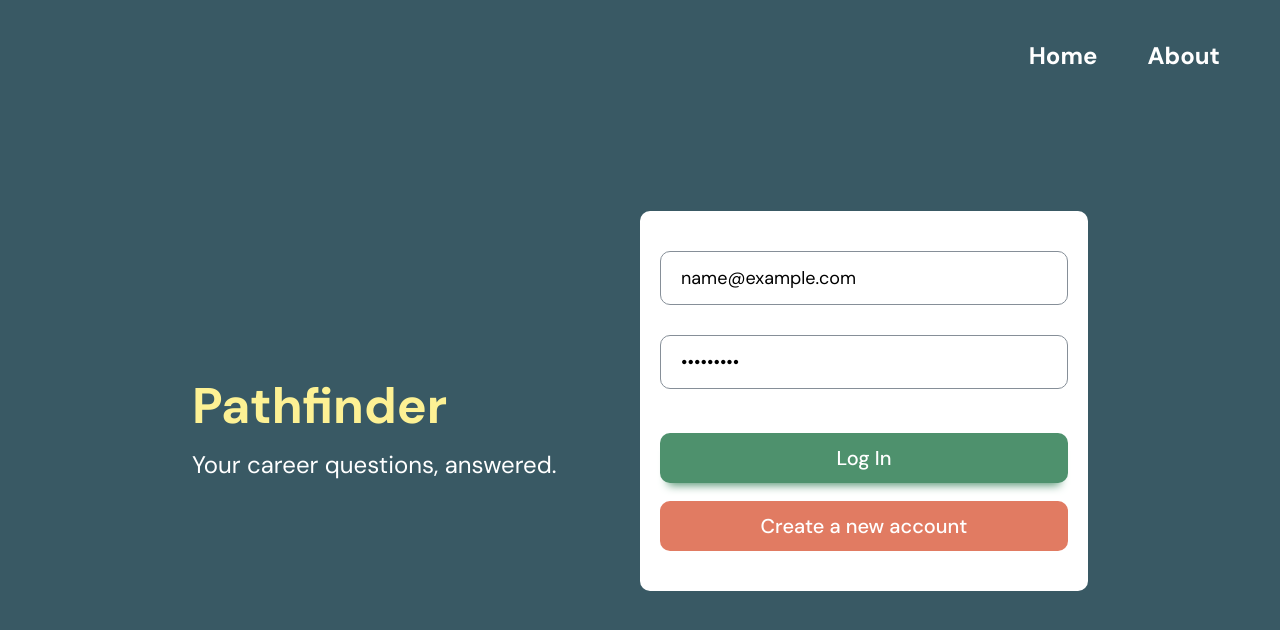
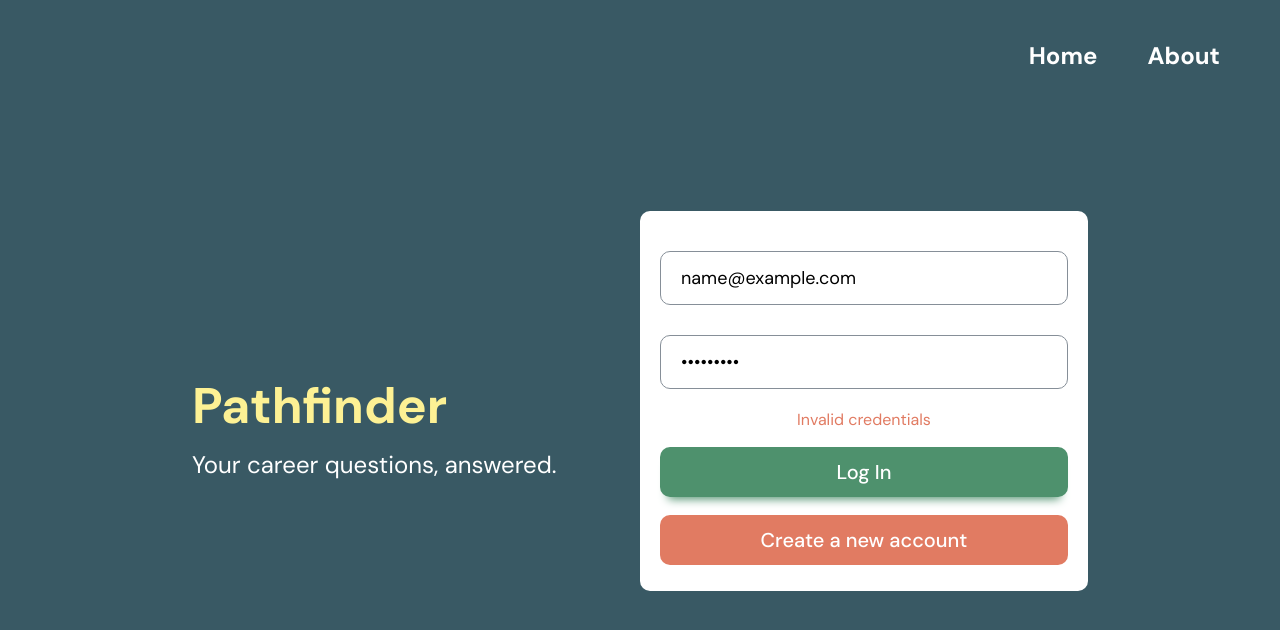
Before and after one commit to jamesmwu/Pathfinder, a React (Create React App) app in the folder frontend/: page /login in a window 1280 px wide. Both pictures are taken after typing "name@example.com", "Sample123" into the empty fields and a click on the button "Log In". Shown: the top 630 px of the page. Built offline with nearby package versions, Linux system fonts and the light colour scheme; no server answers.

Commit message:
Updated visual UI to show error if login or registration fails

```diff
--- a/frontend/src/pages/HomePage.js
+++ b/frontend/src/pages/HomePage.js
@@ -37,7 +37,7 @@ export default function HomePage() {
     useEffect(() => {
         socketRef.current = socketIO.connect(`${process.env.REACT_APP_BACKEND_URL}?userId=${user._id}`);
         return () => socketRef.current.disconnect();
-    }, []);
+    }, [user._id]);
 
     const openModal = () => {
         setIsOpen(true);
@@ -204,7 +204,7 @@ export default function HomePage() {
         return () => {
             socketRef.current.off('private message', addMessage);
         };
-    }, [connections]);
+    }, [connections, tab, currentSelectedConnection]);
 
     return (
         <div className="home-page">
--- a/frontend/src/pages/LoginPage.js
+++ b/frontend/src/pages/LoginPage.js
@@ -1,4 +1,4 @@
-import { useContext, useRef, useCallback } from "react";
+import { useContext, useRef, useCallback, useState } from "react";
 import { useNavigate } from 'react-router-dom';
 import "../styles/loginPage.css";
 import { AuthContext } from "../context/AuthContext";
@@ -13,6 +13,8 @@ export default function Login() {
 
     const { isFetching, dispatch } = useContext(AuthContext);
 
+    const [error, setError] = useState(false);
+
     const handleClick = async (e) => {
         e.preventDefault();
         loginCall(
@@ -23,8 +25,12 @@ export default function Login() {
                 if (loginStatus === "LOGIN_SUCCESS") {
                     navigate("/");
                 }
+                else {
+                    setError(true);
+                }
             })
             .catch((error) => {
+                setError(true);
                 console.log(error);
             });
     };
@@ -58,6 +64,7 @@ export default function Login() {
                         </div>
 
                         <div className="loginButtonWrapper">
+                            {error && <span className="loginError">Invalid credentials</span>}
                             <button className="loginButton">
                                 {isFetching ? "Loading..." : "Log In"}
                             </button>
--- a/frontend/src/pages/RegisterPage.js
+++ b/frontend/src/pages/RegisterPage.js
@@ -1,4 +1,4 @@
-import { useRef, useContext } from "react";
+import { useRef, useContext, useState } from "react";
 import "../styles/registerPage.css";
 import axios from "axios";
 import { Link, useNavigate } from "react-router-dom";
@@ -15,6 +15,8 @@ export default function Register() {
 
     const { isFetching, dispatch } = useContext(AuthContext);
 
+    const [error, setError] = useState(false);
+
     const handleSubmit = async (e) => {
         e.preventDefault();
         if (passwordAgain.current.value !== password.current.value) {
@@ -26,7 +28,9 @@ export default function Register() {
                 password: password.current.value,
             };
             try {
+                console.log("ASDABSDJHASD");
                 await axios.post(process.env.REACT_APP_BACKEND_URL + "/api/auth/register", user);
+                console.log("CHICKEN");
                 loginCall(
                     { email: email.current.value, password: password.current.value },
                     dispatch
@@ -34,16 +38,22 @@ export default function Register() {
                     .then((loginStatus) => {
                         if (loginStatus === "LOGIN_SUCCESS") {
                             navigate("/");
+                        } else {
+                            setError(true);
+                            console.log("HERE");
                         }
                     })
                     .catch((error) => {
+                        setError(true);
                         console.log(error);
                     });
             } catch (error) {
+                setError(true);
                 console.log(error);
             }
         }
     };
+
 
     return (
         <div className="login">
@@ -85,6 +95,7 @@ export default function Register() {
                             />
                         </div>
                         <div className="registerButtonWrapper">
+                            {error && <span className="registerError">Invalid credentials</span>}
                             <button className="loginButton" type="submit">
                                 {isFetching ? "Loading..." : "Sign Up"}
                             </button>
--- a/frontend/src/styles/loginPage.css
+++ b/frontend/src/styles/loginPage.css
@@ -120,3 +120,9 @@
 	height: 100%;
 	justify-content: flex-start;
 }
+
+.loginError {
+	color: var(--color-red-accent);
+	font-size: 16px;
+	margin: 20px 0;
+}
--- a/frontend/src/styles/registerPage.css
+++ b/frontend/src/styles/registerPage.css
@@ -14,11 +14,18 @@
 	width: 100%;
 	height: 100%;
 	justify-content: space-between;
+	margin-bottom: 30px;
 }
 
 .registerButtonWrapper {
-	margin-top: 30px;
+	/* margin-top: 0px; */
 	display: flex;
 	flex-direction: column;
 	justify-content: flex-start;
 }
+
+.registerError {
+	color: var(--color-red-accent);
+	font-size: 16px;
+	margin-bottom: 30px;
+}
```
Also changed, not shown: 1 other file (tests, documents, lock files or other folders).
